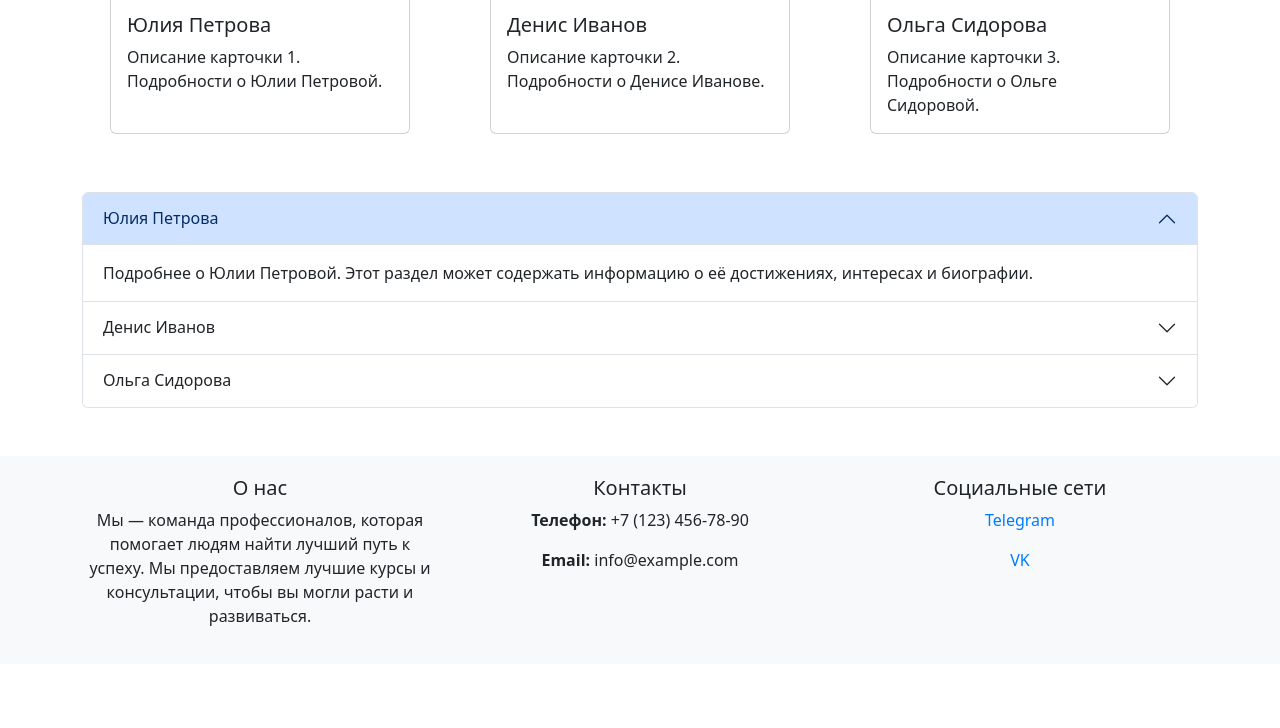
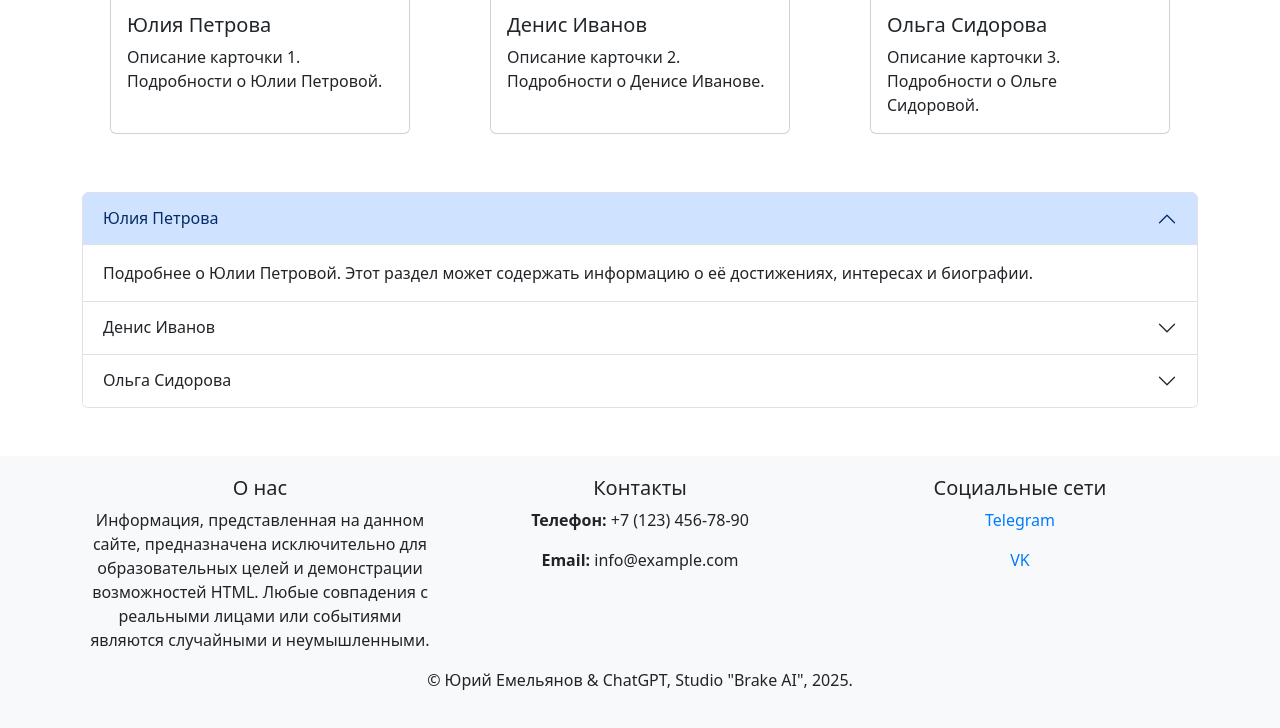
Before and after one commit to yural64/lesson9.3, a plain HTML site: page index.html in a window 1280 px wide. Shown: the part 716-1444 px from the top of the page. Before the commit the page ends 1380 px from the top, so only its background shows below. Drawn offline with nearby package versions, Linux system fonts and the light colour scheme.

Commit message:
edit footer

```diff
--- a/index.html
+++ b/index.html
@@ -193,7 +193,7 @@
             <div class="row">
                 <div class="col-md-4">
                     <h5>О нас</h5>
-                    <p>Мы — команда профессионалов, которая помогает людям найти лучший путь к успеху. Мы предоставляем лучшие курсы и консультации, чтобы вы могли расти и развиваться.</p>
+                    <p>Информация, представленная на данном сайте, предназначена исключительно для образовательных целей и демонстрации возможностей HTML. Любые совпадения с реальными лицами или событиями являются случайными и неумышленными.</p>
                 </div>
                 <div class="col-md-4">
                     <h5>Контакты</h5>
@@ -206,6 +206,7 @@
                     <p><a href="https://vk.com/yourpage" target="_blank">VK</a></p>
                 </div>
             </div>
+            <p>&copy; Юрий Емельянов & ChatGPT, Studio "Brake AI", 2025.</p>
         </div>
     </footer>
 
```
